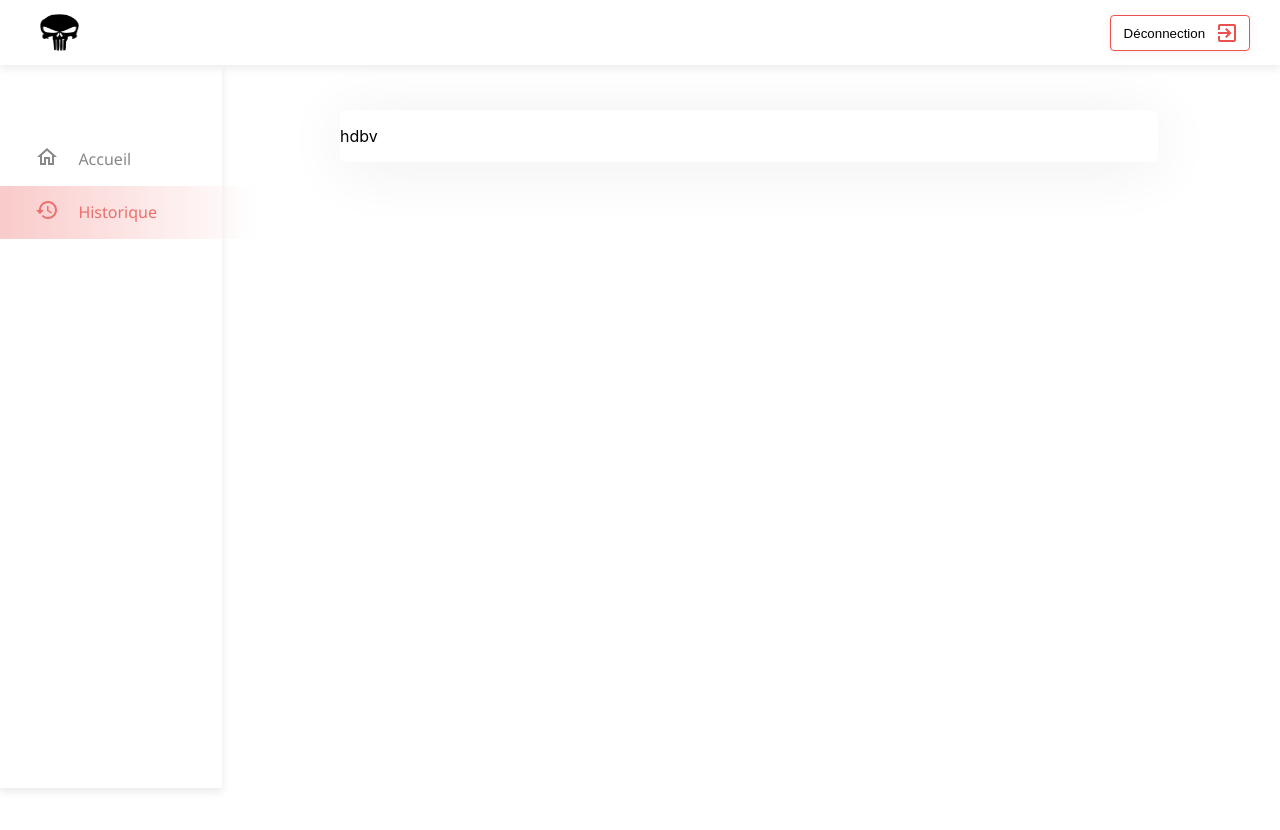
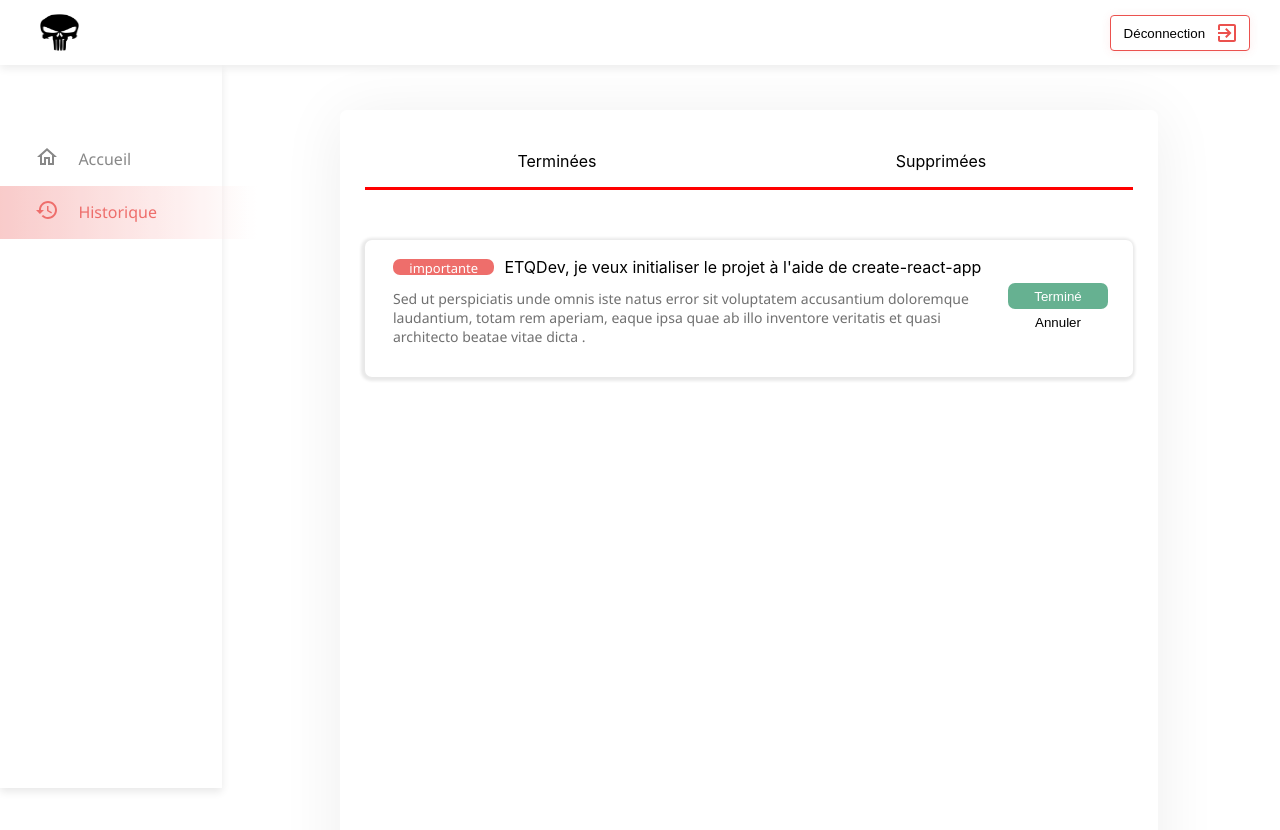
Before and after one commit to mohameedelfachati/todo, a React (Create React App) app: page /history in a window 1280 px wide. Shown: the top 830 px of the page. Before the commit the page ends 800 px from the top, so only its background shows below. Built offline with nearby package versions, Linux system fonts and the light colour scheme.

Commit message:
historique header

```diff
--- a/src/Historique/Historique.css
+++ b/src/Historique/Historique.css
@@ -0,0 +1,13 @@
+.hedrwrapper{
+    display: flex;
+    flex-direction: row;
+    padding: 25px;
+
+}
+.text{
+    width: 50%;
+    text-align: center;
+
+
+    border-bottom: 3px solid red;
+}
--- a/src/Historique/Historique.js
+++ b/src/Historique/Historique.js
@@ -1,10 +1,40 @@
 import Poste from "../app/Poste/Poste";
-import { HistoriqueWrapper } from "./Historique.style";
+import { HistoriqueWrapper, NavText } from "./Historique.style";
+import "./Historique.css";
 
 const Historique = () => {
   return (
-    <HistoriqueWrapper theme={{ top: "110px", left: "340px" }}>
-      <p>hdbv</p>
+    <HistoriqueWrapper>
+      <div className="hedrwrapper">
+        <div className="text">
+          <p>Terminées</p>
+        </div>
+        <div className="text">
+          <p>Supprimées</p>
+        </div>
+      </div>
+      <div className="poste_container">
+        <div className="text_container">
+          <div className="sub_text_container">
+            <t2 className="todo">
+              ETQDev, je veux initialiser le projet à l'aide de create-react-app
+            </t2>
+            <div className="priority">
+              <div className="important">importante</div>
+            </div>
+          </div>
+          <p className="todo_text">
+            Sed ut perspiciatis unde omnis iste natus error sit voluptatem
+            accusantium doloremque laudantium, totam rem aperiam, eaque ipsa
+            quae ab illo inventore veritatis et quasi architecto beatae vitae
+            dicta .
+          </p>
+        </div>
+        <div className="button_Add">
+          <button className="button_terminé">Terminé</button>
+          <button className="button_annuler">Annuler</button>
+        </div>
+      </div>
     </HistoriqueWrapper>
   );
 };
--- a/src/Historique/Historique.style.js
+++ b/src/Historique/Historique.style.js
@@ -1,7 +1,7 @@
 import React from "react";
 import styled from "styled-components";
 
-export const HistoriqueWrapper = styled.div`
+export const HomeWrapper = styled.div`
   position: absolute;
   width: 818px;
   over-flow: auto;
@@ -11,3 +11,33 @@ export const HistoriqueWrapper = styled.div`
   left: ${(props) => props.theme.left};
   top: ${(props) => props.theme.top};
 `;
+
+export const HistoriqueWrapper = styled.div`
+  position: absolute;
+  width: 818px;
+  height: 100%;
+  background: #ffffff;
+  box-shadow: 0px 6px 64px rgba(0, 0, 0, 0.07);
+  border-radius: 7px;
+  left: 340px;
+  top: 110px;
+`;
+
+export const NavText = styled.p`
+  position: absolute;
+  width: 65px;
+  height: 19px;
+  left: 159px;
+  top: 10px;
+
+  font-family: Segoe UI;
+  font-style: normal;
+  font-weight: 600;
+  font-size: 14px;
+  line-height: 19px;
+  border-bottom-width: 3px;
+  text-decoration: underline;
+  border-bottom-color: black;
+  padding-bottom: 19px;
+  color: #eb514e;
+`;
--- a/src/app/Poste/Poste.js
+++ b/src/app/Poste/Poste.js
@@ -1,10 +1,10 @@
 import React from "react";
-import { HistoriqueWrapper } from "../../Historique/Historique.style";
+import { HomeWrapper } from "../../Historique/Historique.style";
 import "./Poste.css";
 
 const Poste = () => {
   return (
-    <HistoriqueWrapper theme={{ top: "320px", left: "370px" }}>
+    <HomeWrapper theme={{ top: "320px", left: "370px" }}>
       <div className="poste_container">
         <div className="text_container">
           <div className="sub_text_container">
@@ -49,7 +49,7 @@ const Poste = () => {
           <button className="button_annuler">Annuler</button>
         </div>
       </div>
-    </HistoriqueWrapper>
+    </HomeWrapper>
   );
 };
 
```
